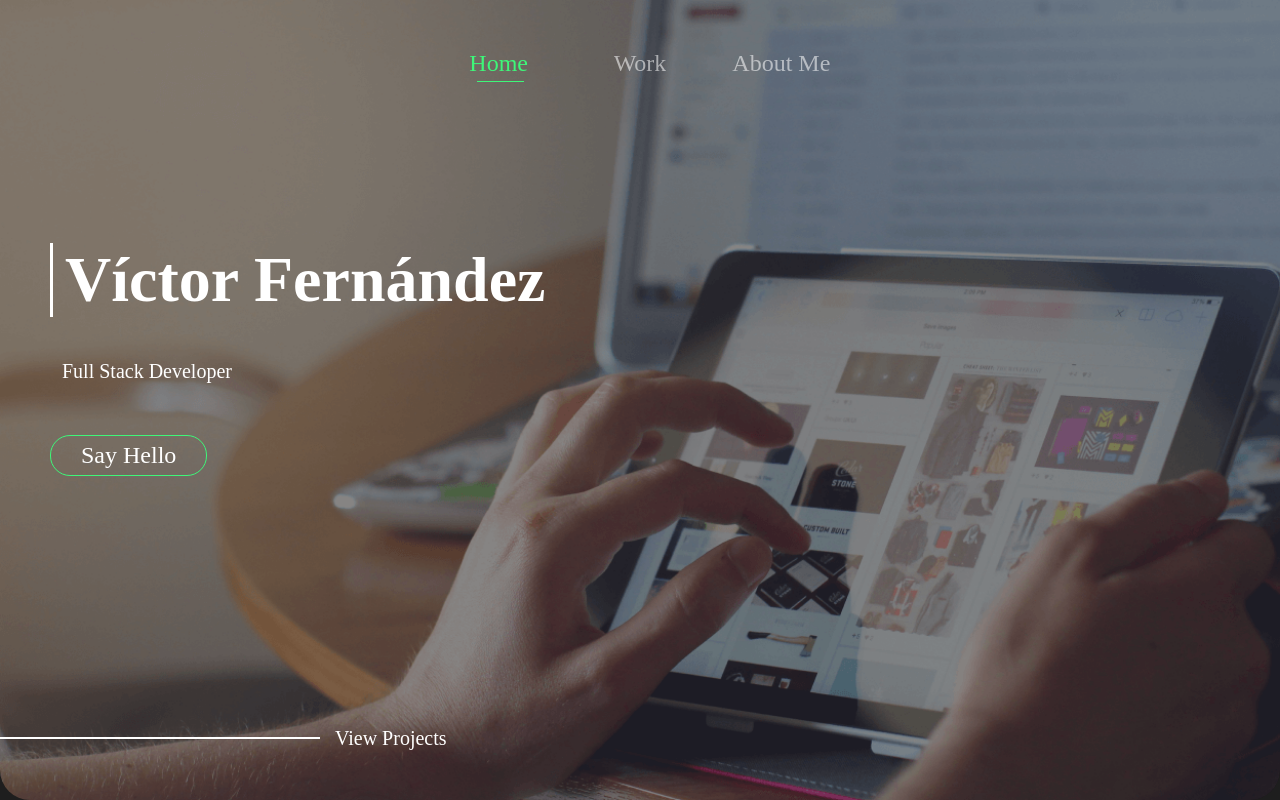
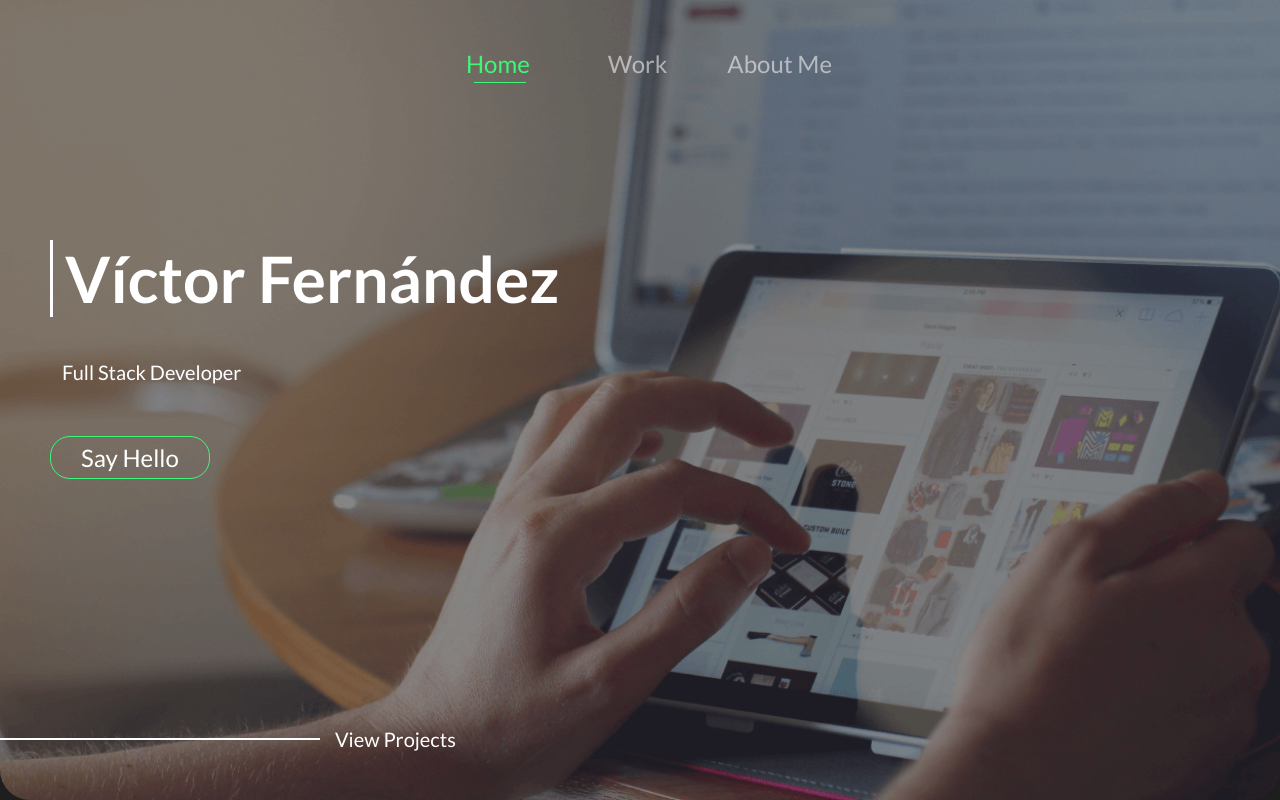
Before and after one commit to VicDario/my-portfolio, a Next.js app: page / in a window 1280 px wide. Shown: the top 800 px of the page. Built offline with nearby package versions, Linux system fonts and the light colour scheme.

Commit message:
[Fix] Font Lato

```diff
--- a/pages/_app.tsx
+++ b/pages/_app.tsx
@@ -6,6 +6,7 @@ import '@fortawesome/fontawesome-svg-core/styles.css';
 config.autoAddCss = false;
 
 const lato = Lato({
+  variable: '--lato-font',
   subsets: ['latin'],
   weight: ['300', '400', '700'],
 });
@@ -13,7 +14,12 @@ const lato = Lato({
 function MyApp({ Component, pageProps }: AppProps) {
   return (
     <>
-      <Component {...pageProps} className={lato.className} />
+      <style jsx global>{`
+        html {
+          font-family: ${lato.style.fontFamily};
+        }
+      `}</style>
+      <Component {...pageProps} />
     </>
   );
 }
```
